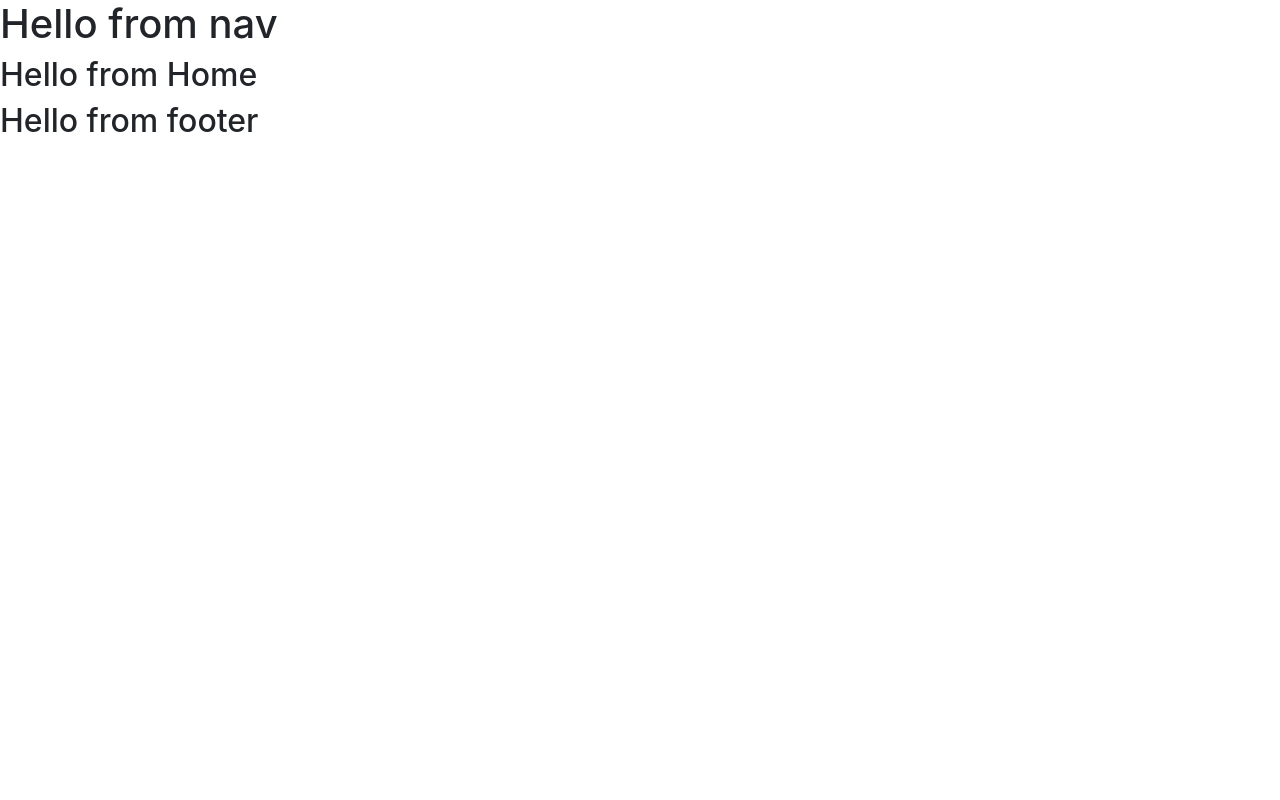
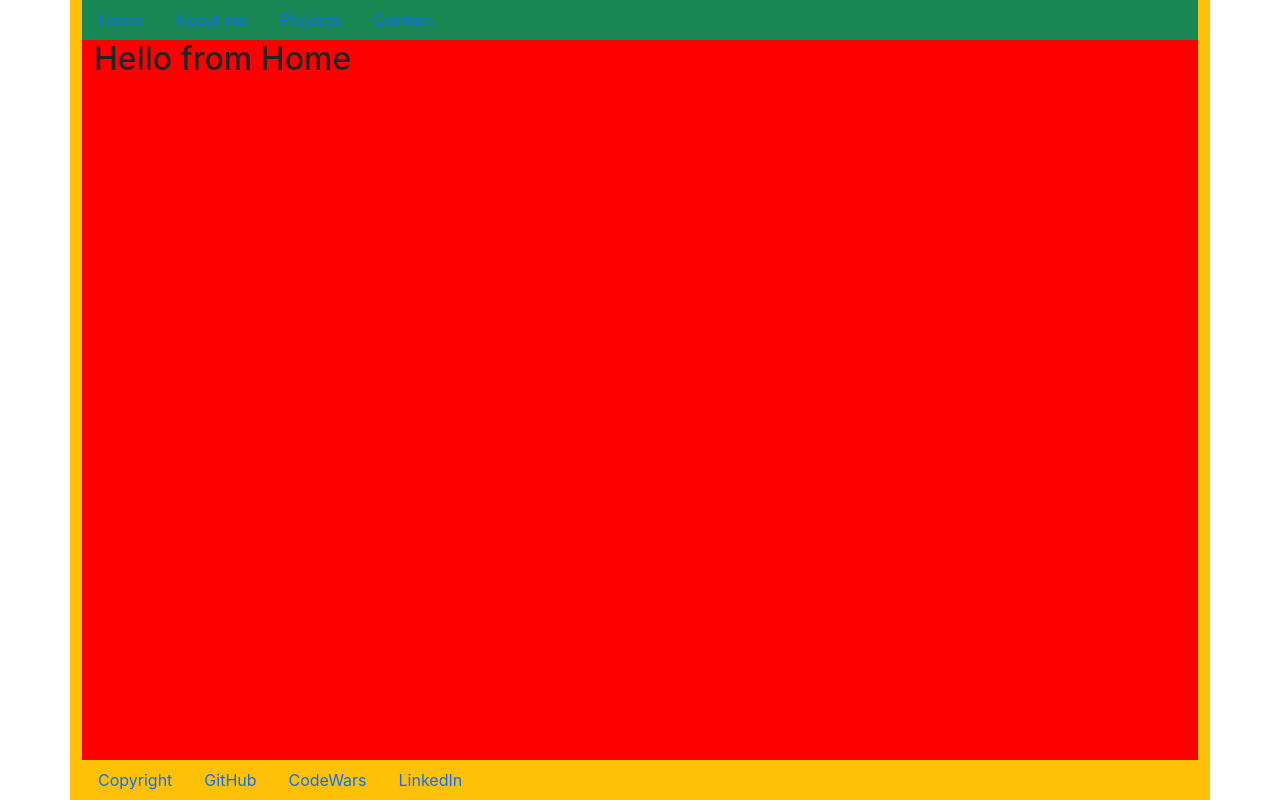
Before and after one commit to GillesQuodbach/react-ts-portfolio, a React (Create React App) app: page / in a window 1280 px wide. Built offline with nearby package versions, Linux system fonts and the light colour scheme.

Commit message:
mise en place layout

```diff
--- a/package.json
+++ b/package.json
@@ -43,6 +43,7 @@
     ]
   },
   "devDependencies": {
+    "@types/react-bootstrap": "^0.32.36",
     "react-router-dom": "^6.22.2"
   }
 }
--- a/src/index.css
+++ b/src/index.css
@@ -11,3 +11,17 @@ code {
   font-family: source-code-pro, Menlo, Monaco, Consolas, 'Courier New',
     monospace;
 }
+
+
+header {
+  height: 40px;
+}
+
+.main-container {
+  min-height: calc(100vh - 80px);
+  background-color: red;
+}
+
+footer {
+  height:40px;
+}
--- /dev/null
+++ b/src/pages/Layout/Footer/Footer.tsx
@@ -0,0 +1,15 @@
+const Footer: React.FC = () => {
+  return (
+    <footer>
+
+      <nav className="nav vh-10">
+        <a className="nav-link" aria-current="page" href="#">Copyright</a>
+        <a className="nav-link" aria-current="page" href="#">GitHub</a>
+        <a className="nav-link" aria-current="page" href="#">CodeWars</a>
+        <a className="nav-link" aria-current="page" href="#">LinkedIn</a>
+      </nav>
+    </footer>
+  )
+}
+
+export default Footer;
--- /dev/null
+++ b/src/pages/Layout/Header/Header.tsx
@@ -0,0 +1,14 @@
+const Header: React.FC = () => {
+  return (
+    <header>
+      <nav className="nav min-vh-20 bg-success">
+        <a className="nav-link active" aria-current="page" href="#">Home</a>
+        <a className="nav-link" aria-current="page" href="#">About me</a>
+        <a className="nav-link" aria-current="page" href="#">Projects</a>
+        <a className="nav-link" aria-current="page" href="#">Contact</a>
+      </nav>
+    </header>
+  )
+}
+
+export default Header;
--- a/src/pages/Layout/Layout.tsx
+++ b/src/pages/Layout/Layout.tsx
@@ -1,19 +1,17 @@
 import { Outlet, Link } from "react-router-dom"
+import Header from "./Header/Header"
+import Footer from "./Footer/Footer"
 
 const Layout = () => {
   return (
-    <>
-      <nav>
-        <h1>Hello from nav</h1>
-      </nav>
+    <div className="container flex justify-center vh-100 bg-warning">
+      <Header />
+      <div className="main-container container">
+        <Outlet />
+      </div>
+      <Footer />
 
-      <Outlet />
-
-
-      <footer>
-        <h2>Hello from footer</h2>
-      </footer>
-    </>
+    </div>
   )
 }
 
```
Also changed, not shown: src/App.css (+34 -34 lines), 1 other file (tests, documents, lock files or other folders).
